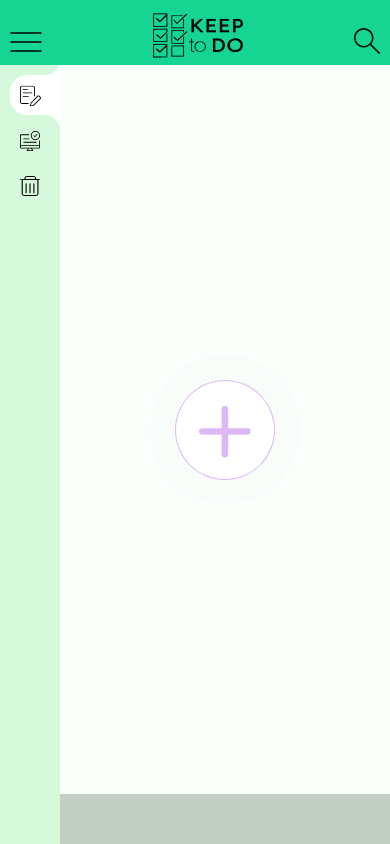
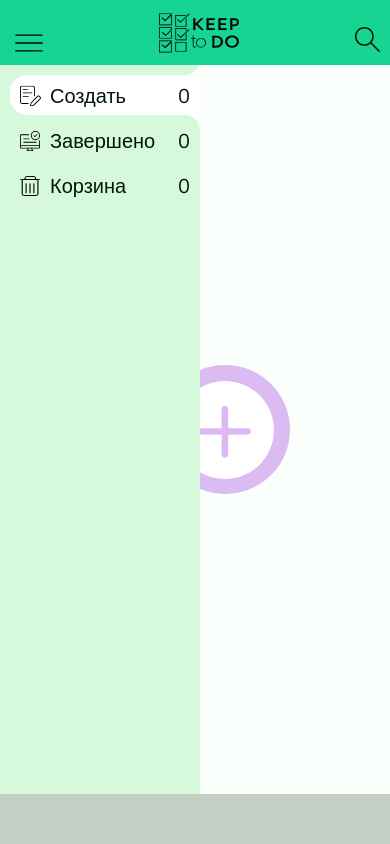
Before and after one commit to okanagan009/keep-to-do, a website built with Parcel: page index.html in a window 390 px wide. Both pictures are taken after a click on the button 26 px from the left and 44 px from the top of the page. Built offline with nearby package versions, Linux system fonts and the light colour scheme.

Commit message:
added adaptability

```diff
--- a/index.html
+++ b/index.html
@@ -17,18 +17,20 @@
 <body class="body">
     <header class="header">
         <button class="header__btn btn" type="button">
-            <svg width="32" height="20" viewBox="0 0 32 20" fill="none" xmlns="http://www.w3.org/2000/svg">
+            <svg width="28" height="20" viewBox="0 0 32 20" fill="none" xmlns="http://www.w3.org/2000/svg">
                 <path d="M1 1H31M1 10H31M1 19H31" stroke="black" stroke-width="1.5" stroke-linecap="round"
                     stroke-linejoin="round" />
             </svg>
         </button>
         <div class="header__logo">
-            <img class="logo" width="90" height="50" src="src/img/logo-icon.svg" alt="логотип TO DO">
+            <a href="#">
+                <img class="logo" width="90" height="50" src="src/img/logo-icon.svg" alt="логотип TO DO">
+            </a>
         </div>
         <div class="header__search">
             <input class="header__search-input" type="text">
             <button class="header__search-btn" type="button">
-                <svg xmlns="http://www.w3.org/2000/svg" xml:space="preserve" width="26" height="26" fill="#031605"
+                <svg xmlns="http://www.w3.org/2000/svg" xml:space="preserve" width="25" height="25" fill="#031605"
                     viewBox="0 0 24 24">
                     <path
                         d="M23.25 24a.744.744 0 0 1-.533-.223l-7.802-7.898a.751.751 0 0 1 1.067-1.055l7.802 7.898A.751.751 0 0 1 23.25 24z" />
@@ -90,7 +92,7 @@
                         </svg>
 
                     </span>
-                     <div class="button-navigation__wrapper">
+                    <div class="button-navigation__wrapper">
                         <span class="button-navigation__text">Завершено</span>
                         <span class="button-navigation__count  button-navigation__count--completed">0</span>
                     </div>
--- a/src/index.js
+++ b/src/index.js
@@ -75,14 +75,42 @@ function updateTaskCounts() {
 
 const menuBtn = document.querySelector('.header__btn.btn');
 const body = document.querySelector('.body');
-const buttonNavigationWrapper = document.querySelectorAll('.button-navigation__wrapper')
+const navigation = document.querySelector('.navigation')
+const buttonNavigationWrapper = document.querySelectorAll('.button-navigation__wrapper');
 
+// Переключение меню при клике на кнопку
 menuBtn.addEventListener('click', toggleMenu);
 
 function toggleMenu() {
-    body.classList.toggle('hidden-menu');
-    buttonNavigationWrapper.forEach(item => item.classList.toggle('hidden-menu'));
+    const isMenuHidden = body.classList.contains('hidden-menu');
+    body.classList.toggle('hidden-menu', !isMenuHidden);
+    navigation.classList.toggle('hidden-menu');
+    buttonNavigationWrapper.forEach(item => item.classList.toggle('hidden-menu', !isMenuHidden));
 }
+
+// Медиа-запрос для ширины экрана
+const mediaQuery = window.matchMedia("(max-width: 800px)");
+
+function handleMediaQueryChange(e) {
+    if (e.matches) {
+        // При ширине меньше или равной 800px скрываем меню
+        body.classList.add('hidden-menu');
+        navigation.classList.remove('hidden-menu');
+        buttonNavigationWrapper.forEach(item => item.classList.add('hidden-menu'));
+    } else {
+        // При ширине больше 800px возвращаем стандартное состояние
+        body.classList.remove('hidden-menu');
+        navigation.classList.remove('hidden-menu');
+        buttonNavigationWrapper.forEach(item => item.classList.remove('hidden-menu'));
+    }
+}
+
+// Проверяем начальное состояние
+handleMediaQueryChange(mediaQuery);
+
+// Добавляем слушатель на изменение размеров экрана
+mediaQuery.addEventListener("change", handleMediaQueryChange);
+
 
 // ----------------------------------------------------
 
@@ -461,13 +489,7 @@ redoBtn.addEventListener('click', () => {
     }
 });
 
-// при нажатии на кнопку меню, боковая панель складывается
-
 // создать поиск по задачам, по одинаковым словам
-
-// добавить легкую анимацию.
-
-// добавить анимированую загрузку в начале
 
 // адаптировать под планшет и мобильный экран
 
--- a/src/style.css
+++ b/src/style.css
@@ -107,6 +107,8 @@ textarea {
 
 
 
+
+
 /* ----- header ----- */
 
 
@@ -116,14 +118,14 @@ textarea {
     align-items: flex-end;
     position: relative;
     z-index: 98;
-    padding: 0 10px 0 10px;
+    padding: 0 10px 0 15px;
     grid-area: header;
     background-color: #16d492;
 }
 
 .header__btn {
     cursor: pointer;
-    margin-bottom: 6px;
+    margin-bottom: 3px;
 }
 
 .header__logo {}
@@ -143,6 +145,7 @@ textarea {
 
 .header__search-btn {
     cursor: pointer;
+
 }
 
 .btn {}
@@ -553,7 +556,7 @@ textarea {
     position: relative;
     padding: 20px;
     height: calc(100vh - 115px);
-    width: 50%;
+    max-width: 50%;
     margin: 65px auto 50px auto;
 }
 
@@ -579,3 +582,61 @@ textarea {
     outline: none;
     height: 100%;
 }
+
+@media (max-width: 1180px) {
+    .footer__color-choice {
+        right: 122px;
+    }
+}
+
+@media (max-width: 800px) {
+    .body {
+        grid-template-areas:
+            'header header'
+            'navigation main'
+            'footer footer';
+        font-size: 20px;
+        grid-template-columns: 60px 1fr;
+    }
+
+    .header__logo {
+        width: 80px;
+        height: 40px;
+        margin-bottom: 12px;
+    }
+
+    .navigation {
+        position: absolute;
+        height: calc(100vh - 65px);
+        top: 65px;
+        width: 60px;
+    }
+
+    .navigation.hidden-menu {
+        width: 200px;
+    }
+
+    .footer__list-btn {
+        margin-right: 0px;
+    }
+
+    .modal-content {
+        padding: 10px;
+        max-width: 800px;
+        margin: 65px 60px 50px 60px;
+    }
+    .footer__color-choice {
+        right: 50px;
+    }
+
+    .main__task-text .main__task-close {
+        opacity: 0.5;
+        transition-delay: 0s;
+    }
+}
+
+@media (max-width: 420px) {
+    .modal-content {
+        margin: 65px 30px 50px 30px;
+    }
+}
```
